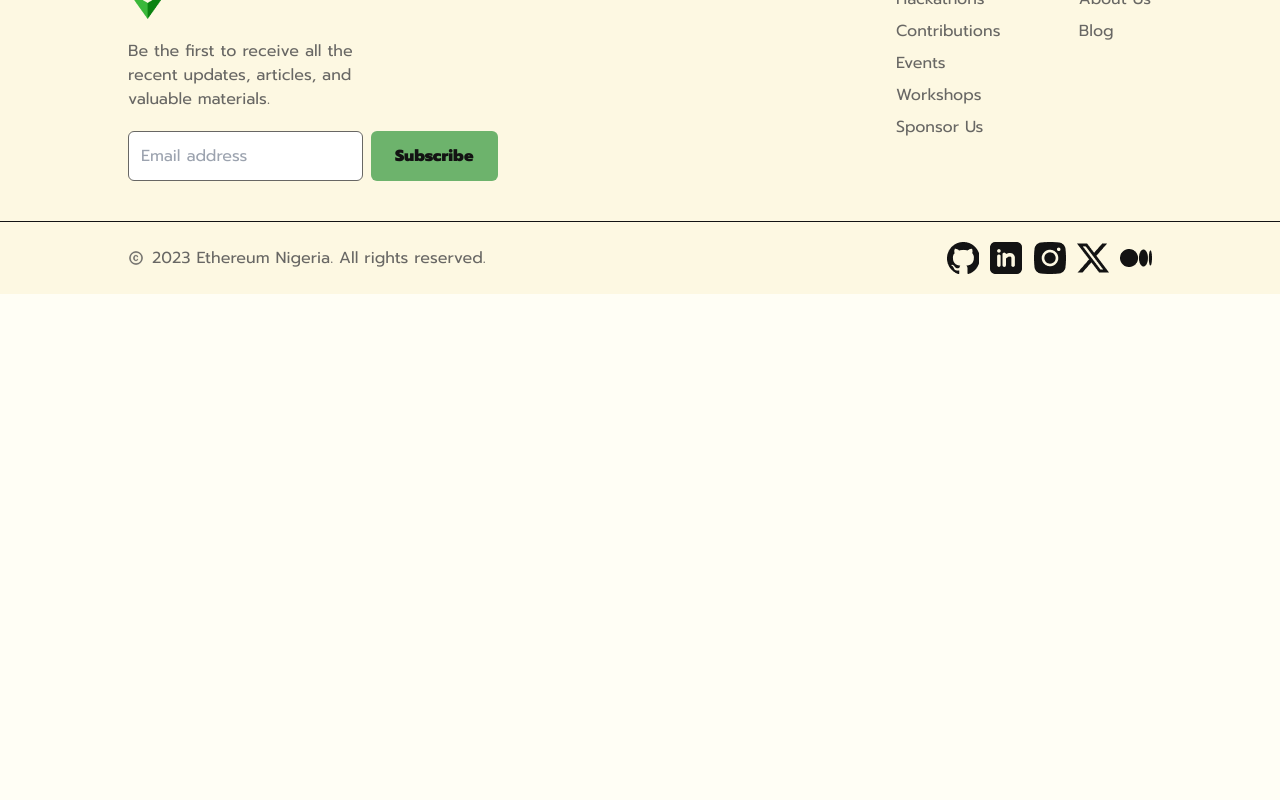
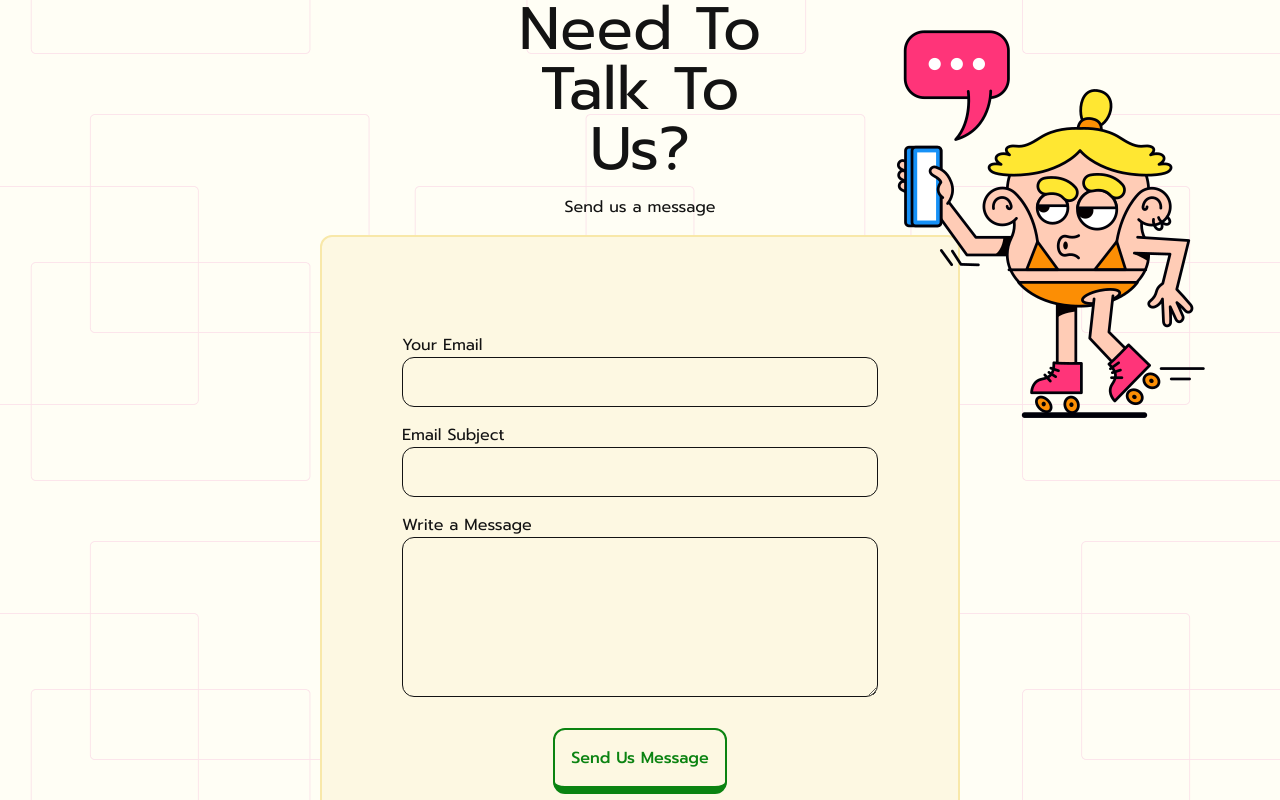
Before and after one commit to ETHNIGERIA/eth-nigeria-website, a Next.js app: page / in a window 1280 px wide. Shown: the part 740-1540 px from the top of the page. Before the commit the page ends 1034 px from the top, so only its background shows below. Built offline with nearby package versions, Linux system fonts and the light colour scheme.

Commit message:
hero and contact section commit

```diff
--- a/src/components/HeaderNav.jsx
+++ b/src/components/HeaderNav.jsx
@@ -14,7 +14,7 @@ const HeaderNav = () => {
   }
 
   return (
-    <header className='lg:px-20 px-4 flex justify-between py-3 border-b border-[#686764]'>
+    <header className='lg:px-20 bg-[#FFFEF5] px-4 flex justify-between py-3 border-b border-[#686764]'>
       <div className='flex'>
         <img src="./images/logo.png" alt="" />
         <p className='my-auto sm:hidden ml-4 text-lg'>Ethereum Nigeria</p>
--- /dev/null
+++ b/src/components/sections/Contact.jsx
@@ -0,0 +1,35 @@
+import React from 'react';
+
+const Contact = () => {
+  return (
+    <section className='my-20 relative'>
+      <div className='lg:w-1/2 mx-auto'>
+        <div className='text-center lg:w-1/2 mx-auto'>
+          <h1 className='lg:text-6xl text-4xl'>Need To Talk To Us?</h1>
+          <p className='my-4'>Send us a message</p>
+        </div>
+        <div className='border-2 border-[#F8E8A9] bg-[#FDF8E2] lg:p-20 p-4 rounded-xl'>
+          <div className='my-4'>
+            <label htmlFor="email">Your Email</label>
+            <input type="text" name='email' className='p-3 border rounded-xl bg-transparent w-full' />
+          </div>
+          <div className='my-4'>
+            <label htmlFor="subject">Email Subject</label>
+            <input type="text" name='subject' className='p-3 border rounded-xl bg-transparent w-full' />
+          </div>
+
+          <div className='my-4'>
+            <label htmlFor="message">Write a Message</label>
+            <textarea name="message" className='p-3 border rounded-xl bg-transparent w-full h-40'></textarea>
+          </div>
+
+          <button className="flex mt-6 mx-auto border-2 p-4 text-primary rounded-xl border-primary font-medium border-b-8">Send Us Message</button>
+
+        </div>
+      </div>
+      <img src="./images/Messaging.png" className='absolute top-0 right-0 sm:hidden' alt="" />
+    </section>
+  );
+};
+
+export default Contact;
--- a/src/pages/index.jsx
+++ b/src/pages/index.jsx
@@ -1,3 +1,4 @@
+import Contact from "@/components/sections/Contact";
 import MainLayout from "@/layout/MainLayout";
 import { Fragment } from "react";
 
@@ -9,7 +10,7 @@ export default function Home() {
         <section>
           <div className="lg:w-[60%] mx-auto text-center lg:py-40 py-32 relative">
             <h1 className="lg:text-6xl text-5xl font-bold">Join Us For A Year Of Blockchain Innovation</h1>
-            <p className="my-3">We are growing the Ethereum ecosystem in Africa</p>
+            <p className="my-4">We are growing the Ethereum ecosystem in Africa</p>
             <button className="flex mt-6 mx-auto border-2 p-4 text-primary rounded-xl border-primary font-medium border-b-8">Join Our Community <img className="w-4 my-auto mx-2" src="./images/icons/arrow-up-right.png" alt="" /></button>
 
             <img src="./images/patterns/tracery-gradient.png" className="absolute sm:w-20 top-12 lg:left-36 left-16" alt="" />
@@ -21,6 +22,8 @@ export default function Home() {
             <img src="./images/patterns/palm.png" className="absolute right-8 bottom-44 sm:w-8" alt="" />
           </div>
         </section>
+
+        <Contact />
       </MainLayout>
     </Fragment>
   )
--- a/src/styles/globals.css
+++ b/src/styles/globals.css
@@ -8,6 +8,9 @@ body {
   font-family: 'Prompt', sans-serif;
   background-color: #FFFEF5;
   color: #131313;
+  background-image: url('../../public/images/patterns/patterns.png');
+  background-position: center;
+  background-repeat: space;
 }
 
 footer p {
--- a/tailwind.config.js
+++ b/tailwind.config.js
@@ -10,7 +10,10 @@ module.exports = {
 
     },
     colors: {
-      primary: "#0B8311"
+      primary: "#0B8311",
+      transparent: 'transparent',
+      current: 'currentColor',
+      'white': '#ffffff',
     },
     screens: {
       sm: { max: "700px" },
```
Also changed, not shown: public/images/Messaging.png (added).
